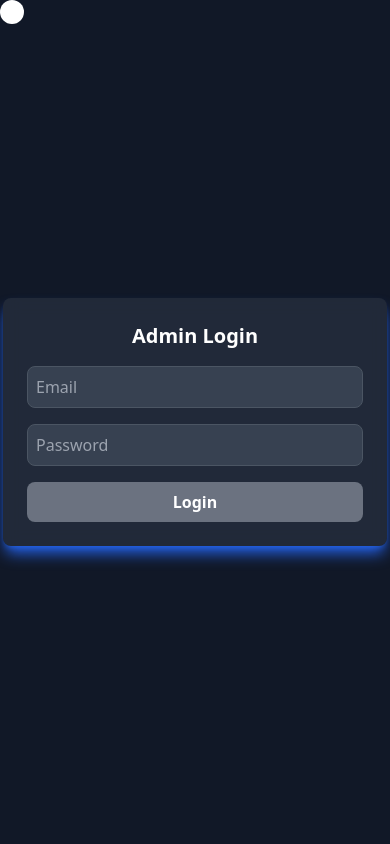
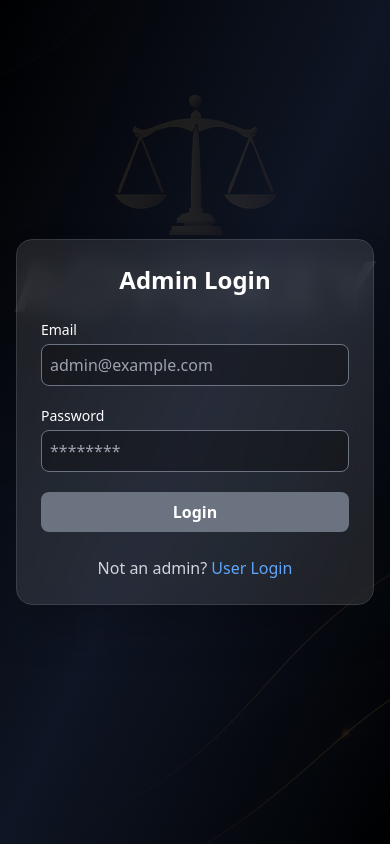
Before and after one commit to Manishkumar76/AdvoKey, a Next.js app: page /admin/login in a window 390 px wide. Built offline with nearby package versions, Linux system fonts and the light colour scheme.

Commit message:
update 21-06-2025

```diff
--- a/src/app/admin/login/page.tsx
+++ b/src/app/admin/login/page.tsx
@@ -1,4 +1,4 @@
-'use client'; // This file is client-side only
+'use client';
 import Link from "next/link";
 import React, { useState, useEffect } from "react";
 import { useRouter } from 'next/navigation';
@@ -9,160 +9,139 @@ import toast, { Toaster } from "react-hot-toast";
 
 export default function Login() {
   const router = useRouter();
-    const [user, setUser] = useState({
-        email: "",
-        password: ""
-    });
-    const [errors, setErrors] = useState({
-        email: "",
-        password: ""
-    });
+  const [user, setUser] = useState({ email: "", password: "" });
+  const [errors, setErrors] = useState({ email: "", password: "" });
   const [buttonDisabled, setButtonDisabled] = useState(true);
-    const [touched, setTouched] = useState({
-        email: false,
-        password: false
-    });
+  const [touched, setTouched] = useState({ email: false, password: false });
   const [loading, setLoading] = useState(false);
 
   const validate = () => {
-        const newErrors = {
-            email: "",
-            password: "",
-        };
+    const newErrors = { email: "", password: "" };
 
-        // Email validation
     if (!user.email) {
-            newErrors.email = 'Email is required';
+      newErrors.email = "Email is required";
     } else if (!/^[^\s@]+@[^\s@]+\.[^\s@]+$/.test(user.email)) {
-            newErrors.email = 'Invalid email format';
+      newErrors.email = "Invalid email format";
     }
 
-        // Password validation
     if (!user.password) {
-            newErrors.password = 'Password is required';
+      newErrors.password = "Password is required";
     } else {
-            if (user.password.length < 8) {
-                newErrors.password += 'Password must be at least 8 characters. ';
-            }
-            if (!/[A-Z]/.test(user.password)) {
-                newErrors.password += 'Must include at least one uppercase letter. ';
-            }
-            if (!/[a-z]/.test(user.password)) {
-                newErrors.password += 'Must include at least one lowercase letter. ';
-            }
-            if (!/\d/.test(user.password)) {
-                newErrors.password += 'Must include at least one number. ';
-            }
-            if (!/[@$!%*?&]/.test(user.password)) {
-                newErrors.password += 'Must include at least one special character (@$!%*?&). ';
-            }
+      if (user.password.length < 8) newErrors.password += "Min 8 characters. ";
+      if (!/[A-Z]/.test(user.password)) newErrors.password += "One uppercase. ";
+      if (!/[a-z]/.test(user.password)) newErrors.password += "One lowercase. ";
+      if (!/\d/.test(user.password)) newErrors.password += "One number. ";
+      if (!/[@$!%*?&]/.test(user.password)) newErrors.password += "One special char. ";
     }
 
     setErrors(newErrors);
-        return Object.values(newErrors).every(error => error === '');
+    return Object.values(newErrors).every((err) => err === "");
   };
 
   useEffect(() => {
-        const isValid = validate();
-        setButtonDisabled(!isValid);
+    setButtonDisabled(!validate());
   }, [user]);
 
   const onLogin = async () => {
     try {
       setLoading(true);
       const response = await axios.post("/api/admin/login", user);
-            toast.success(response.data.message); // This should work now
-            // console.log("Login successful", response.data);
-
-            router.push("/admin/dashboard"); // Redirect to home page after login
+      toast.success(response.data.message);
+      router.push("/admin/dashboard");
     } catch (error: any) {
-            toast.error(error.response?.data?.error || "Login failed"); // This should work now
-            // console.error("Login error:", error.message);
-            setButtonDisabled(false);
+      toast.error(error.response?.data?.error || "Login failed");
     } finally {
       setLoading(false);
-            setButtonDisabled(false);
     }
   };
 
-    const handleBlur = (field: any) => {
+  const handleBlur = (field: keyof typeof touched) => {
     setTouched({ ...touched, [field]: true });
     validate();
   };
 
-    // GSAP Cursor Effect
-    const [mousePosition, setMousePosition] = useState({ x: 0, y: 0 });
-
-    useEffect(() => {
-        const mousemove = (e: any) => {
-            setMousePosition({ x: e.clientX, y: e.clientY });
-        };
-        window.addEventListener('mousemove', mousemove);
-        return () => window.removeEventListener('mousemove', mousemove);
-    }, []);
-
-    useGSAP(() => {
-        gsap.to('.cursor', {
-            x: mousePosition.x,
-            y: mousePosition.y,
-            ease: "power2.out",
-            duration: 0.3
-        });
-    }, [mousePosition]);
-
   return (
-        <div className="h-screen">
-            {/* Add the Toaster component */}
+    <div className="relative min-h-screen bg-gradient-to-br from-black via-gray-900 to-black flex items-center justify-center p-4 sm:p-6">
       <Toaster position="top-center" />
 
-            {/* Animated Cursor */}
-            <div className="cursor w-6 h-6 rounded-full bg-white fixed z-50 "></div>
-            <div className={`h-screen flex items-center justify-center relative `}>
-                {/* <img src="/assets/images/Bg_image.jpeg" alt="" className="h-screen absolute w-full" /> */}
-                {
-                    loading && (
-                        <div className="absolute bg-black bg-opacity-50 h-screen w-full z-50 flex items-center justify-center">
+      {/* Loading Overlay */}
+      {loading && (
+        <div className="fixed inset-0 bg-black bg-opacity-60 flex items-center justify-center z-50">
           <div className="w-16 h-16 border-4 border-white border-t-transparent rounded-full animate-spin"></div>
         </div>
-                    )
-                }
+      )}
 
-                <div className="flex flex-col items-center w-96 p-6 rounded-lg shadow-lg bg-gray-600 text-white shadow-blue-600 bg-opacity-30 backdrop-blur">
-                    <h1 className="text-xl font-bold mb-4">Admin Login</h1>
+      {/* Background Overlay */}
+      <div className="absolute inset-0 z-0">
+        <img src="/auth_bg.png" alt="Background" className="w-full h-full object-cover opacity-10" />
+      </div>
 
+      {/* Main Auth Box */}
+      <div className="z-10 flex flex-col lg:flex-row items-stretch w-full max-w-5xl rounded-2xl overflow-hidden border border-white/20 shadow-2xl backdrop-blur-md">
+
+        {/* Form Section */}
+        <div className="w-full lg:w-1/2 bg-white/10 text-white p-6 sm:p-8 flex flex-col justify-center ">
+          <h1 className="text-2xl sm:text-3xl font-semibold mb-6 text-center">Admin Login</h1>
+
+          <form className="space-y-5 "  >
+            {/* Email */}
+            <div>
+              <label htmlFor="email" className="block text-sm font-medium mb-1">Email</label>
               <input
-                        className="w-full p-2 border border-gray-600 rounded-lg mb-4 bg-gray-700 focus:outline-none focus:border-blue-400"
                 id="email"
                 type="text"
-                        placeholder="Email"
+                placeholder="admin@example.com"
                 value={user.email}
                 onChange={(e) => setUser({ ...user, email: e.target.value })}
-                        onBlur={() => handleBlur('email')}
+                onBlur={() => handleBlur("email")}
+                className="w-full p-2 rounded-lg border border-gray-500 bg-black bg-opacity-30 text-white placeholder-gray-400 focus:outline-none focus:border-blue-400"
               />
               {touched.email && errors.email && (
-                        <div className="text-red-500 text-sm mb-2">{errors.email}</div>
+                <p className="text-red-500 text-sm mt-1">{errors.email}</p>
               )}
+            </div>
 
+            {/* Password */}
+            <div>
+              <label htmlFor="password" className="block text-sm font-medium mb-1">Password</label>
               <input
-                        className="w-full p-2 border border-gray-600 rounded-lg mb-4 bg-gray-700 focus:outline-none focus:border-blue-400"
                 id="password"
                 type="password"
-                        placeholder="Password"
+                placeholder="********"
                 value={user.password}
                 onChange={(e) => setUser({ ...user, password: e.target.value })}
-                        onBlur={() => handleBlur('password')}
+                onBlur={() => handleBlur("password")}
+                className="w-full p-2 rounded-lg border border-gray-500 bg-black bg-opacity-30 text-white placeholder-gray-400 focus:outline-none focus:border-blue-400"
               />
               {touched.password && errors.password && (
-                        <div className="text-red-500 text-sm mb-2">{errors.password}</div>
+                <p className="text-red-500 text-sm mt-1">{errors.password}</p>
               )}
+            </div>
 
+            {/* Login Button */}
             <button
-                        disabled={buttonDisabled}
-                        className="w-full p-2 bg-blue-500 text-white font-semibold rounded-lg hover:bg-blue-600 transition duration-200 disabled:bg-gray-500 disabled:cursor-not-allowed"
+              type="button"
               onClick={onLogin}
+              disabled={buttonDisabled || loading}
+              className="w-full bg-blue-600 hover:bg-blue-700 transition duration-200 p-2 rounded-lg text-white font-semibold disabled:bg-gray-500 disabled:cursor-not-allowed"
             >
-                        Login
+              {loading ? "Logging in..." : "Login"}
             </button>
+          </form>
+
+          <div className="mt-6 text-center">
+            <span className="text-gray-300">Not an admin? </span>
+            <Link href="/login" className="text-blue-400 hover:underline">User Login</Link>
+          </div>
+        </div>
+
+        {/* Image Section */}
+        <div className="hidden lg:flex lg:w-1/2 bg-black bg-opacity-20 items-center justify-center">
+          <img
+            src="https://admin.hiims.in/public/riktheme/img/bg-img/6.png"
+            alt="Admin Illustration"
+            className="max-h-[90vh] object-cover shadow-2xl w-full"
+          />
         </div>
       </div>
     </div>
--- a/src/app/api/users/login/route.ts
+++ b/src/app/api/users/login/route.ts
@@ -33,7 +33,7 @@ try{
     };
 
       const token = jwt.sign(tokenData, process.env.TOKEN_SECRET!, {
-        expiresIn: '1week' // Token expiration time,
+        expiresIn:  '5d'  // Token expiration 5 days time,
       });
 
       const response = NextResponse.json({
--- a/src/app/consultation-booking/[id]/page.tsx
+++ b/src/app/consultation-booking/[id]/page.tsx
@@ -105,8 +105,14 @@ export default function ConsultationBookingPage() {
             await fetch('/api/payment', {
                 method: 'POST',
                 headers: { 'Content-Type': 'application/json' },
-                body: JSON.stringify({ consultationId, amount: totalAmount }),
+                body: JSON.stringify({
+                    consultationId,
+                    amount: totalAmount,
+                    client_id: userId,
+                    lawyer_id: lawyer?._id,
+                }),
             });
+
             await fetch('/api/chat-session/start', {
                 method: 'POST',
                 headers: { 'Content-Type': 'application/json' },
--- a/src/app/lawyers/[id]/page.tsx
+++ b/src/app/lawyers/[id]/page.tsx
@@ -56,7 +56,9 @@ const LawyerDetail = () => {
       const id = (await getDataFromToken()).id;
       setUserId(id);
     } catch (err: any) {
-      setError("Failed to fetch user ID");
+      toast.error("Failed to fetch user ID. Please log in again.");
+      router.replace("/login");
+
       console.error(err);
     }
   };
```
Also changed, not shown: middleware.ts (+9 -11 lines). Lines whose indentation alone changed are shown as unchanged.
